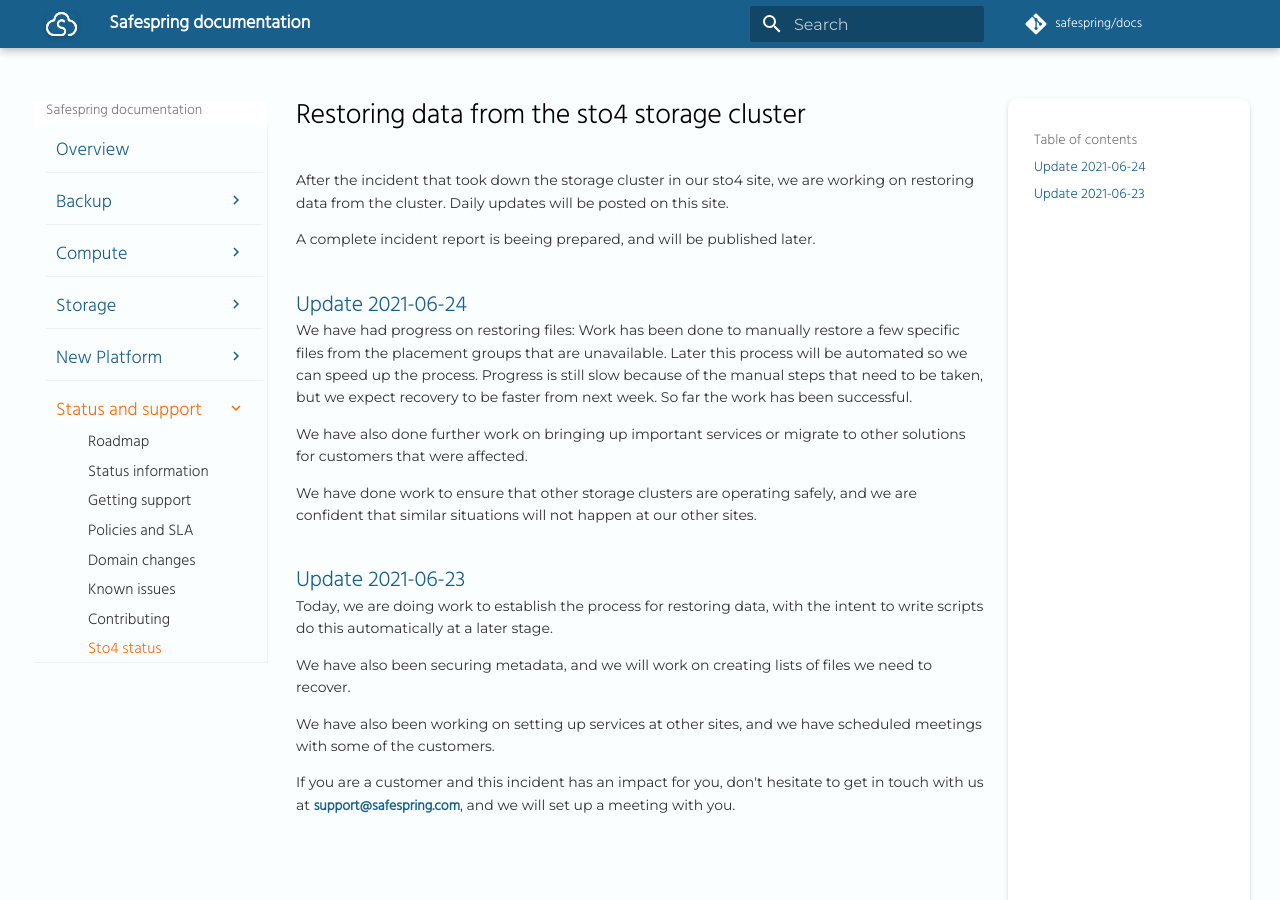
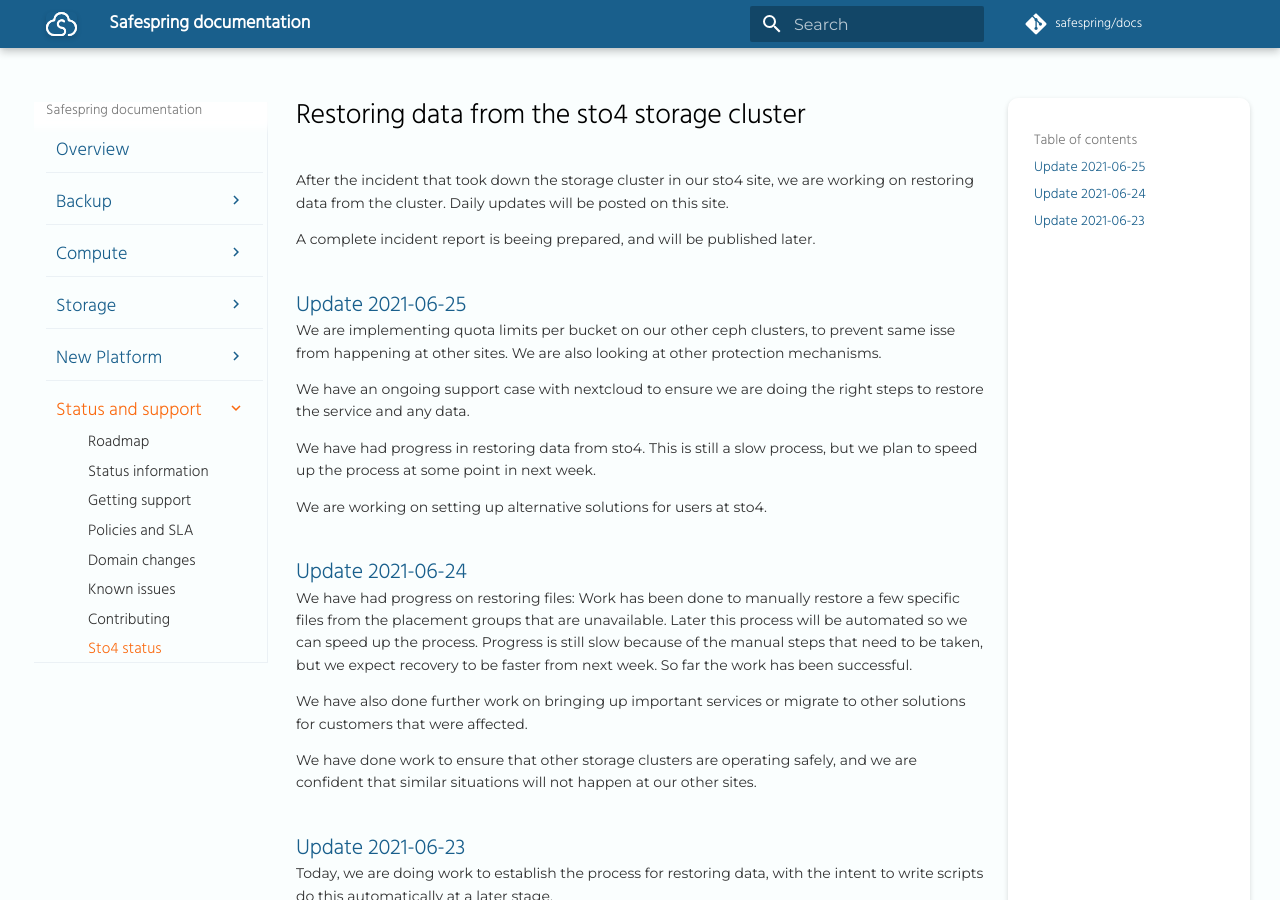
Before and after one commit to safespring/docs, an MkDocs documentation site: the page built from content/service/sto4_storage.md, in a window 1280 px wide and 900 px high. Built offline with MkDocs 1.6.1 and Material for MkDocs 9.7.7, drawn with Linux system fonts in a browser that asks for light colours; a script that is not in the unit is left out; comment, search, counter and statistics services are not loaded; old or Windows-style settings are respelled for this version of MkDocs.

Commit message:
daily update sto4

```diff
--- a/content/service/sto4_storage.md
+++ b/content/service/sto4_storage.md
@@ -3,6 +3,20 @@
 After the incident that took down the storage cluster in our sto4 site, we are working on restoring data from the cluster. Daily updates will be posted on this site.
 
 A complete incident report is beeing prepared, and will be published later.
+
+## Update 2021-06-25
+
+We are implementing quota limits per bucket on our other ceph clusters, to
+prevent same isse from happening at other sites. We are also looking at other
+protection mechanisms.
+
+We have an ongoing support case with nextcloud to ensure we are doing the right
+steps to restore the service and any data.
+
+We have had progress in restoring data from sto4. This is still a slow process,
+but we plan to speed up the process at some point in next week.
+
+We are working on setting up alternative solutions for users at sto4.
 
 ## Update 2021-06-24
 
```
